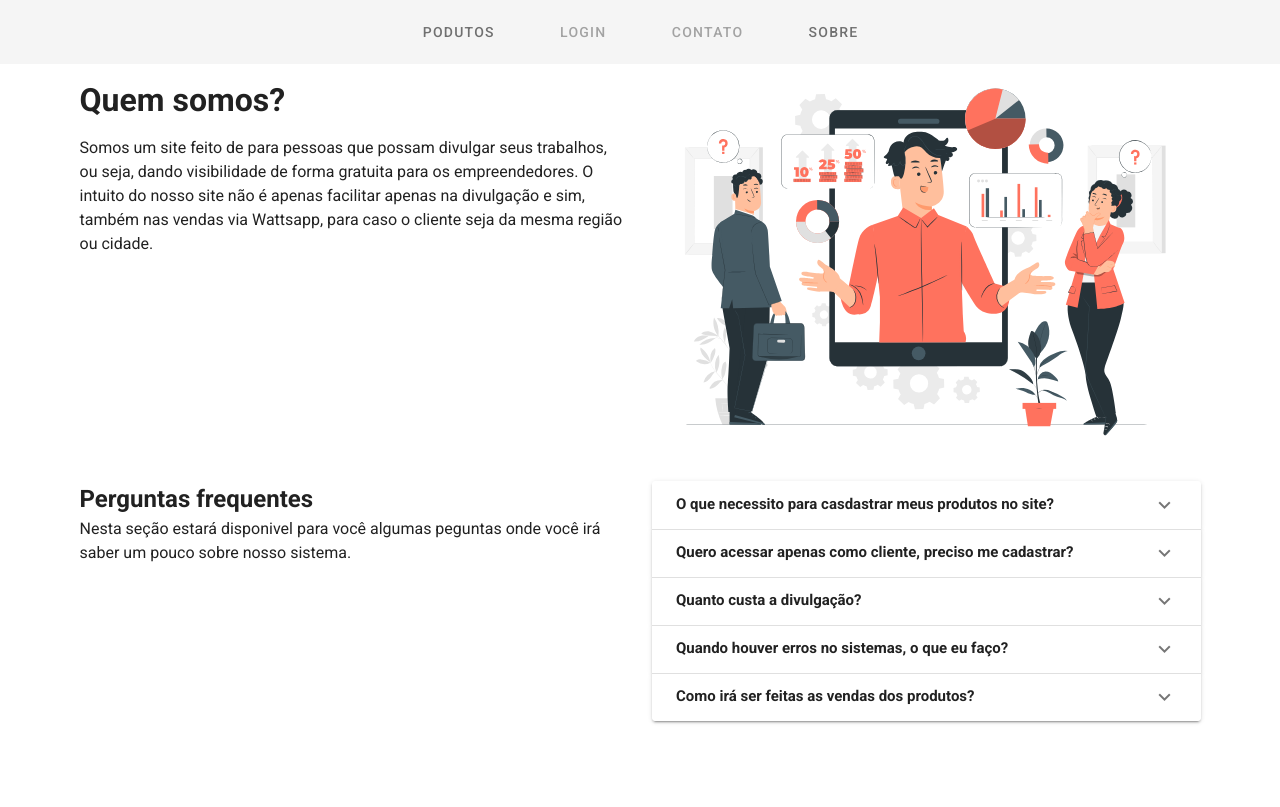
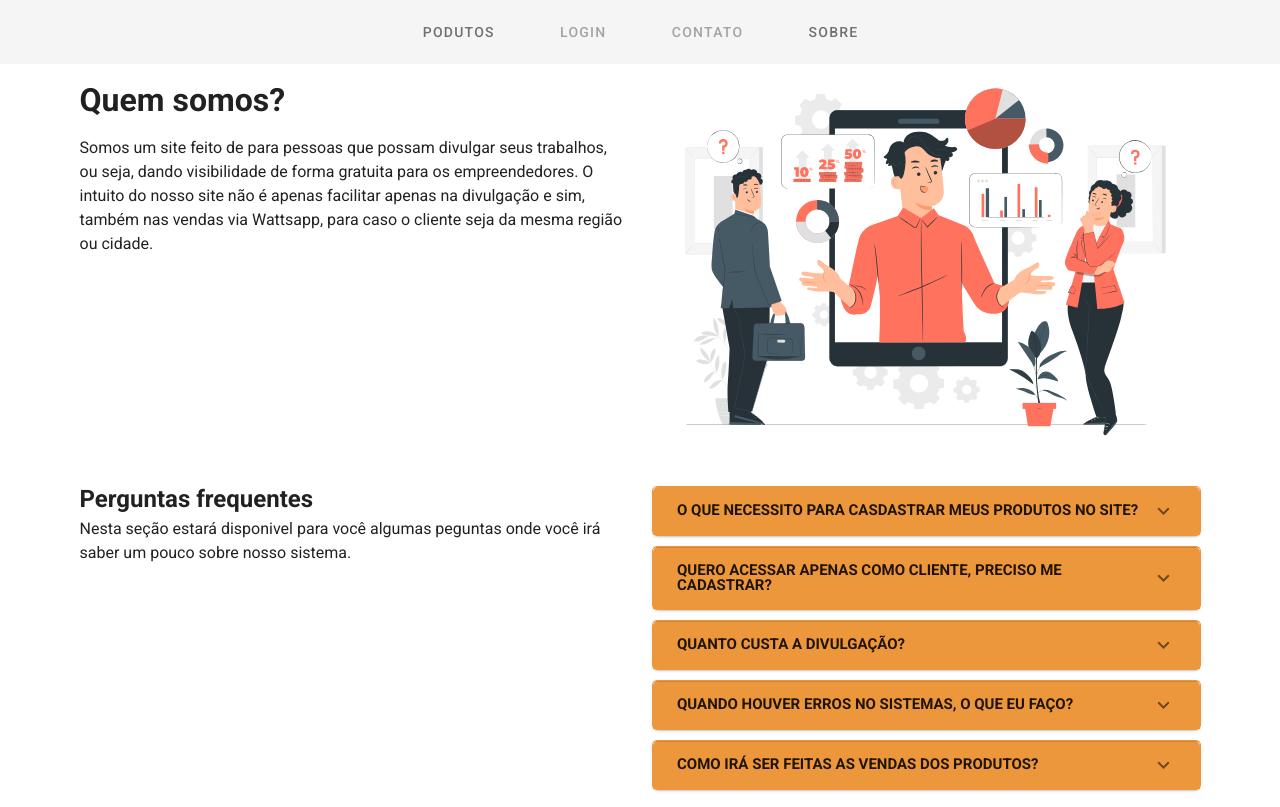
Before and after one commit to JoaoVitorLiberato/cardapio-digital-v1, a Vue app: page /about in a window 1280 px wide. Built offline with nearby package versions, Linux system fonts and the light colour scheme; what v-mask would draw is missing.

Commit message:
Ajustes no faq

```diff
--- /dev/null
+++ b/src/assets/styles/views/publicViews/about.styl
@@ -0,0 +1,6 @@
+.fix-painel-container
+  border-radius: 10px
+  .v-expansion-panel
+    margin: 5px 0
+    border-radius: 5px
+    border: 1px solid #ec973c
--- /dev/null
+++ b/src/data/faqs/about/questions.json
@@ -0,0 +1,22 @@
+[
+  {
+    "title": "O que necessito para casdastrar meus produtos no site?",
+    "response": "Você precisar cadastra-se em nosso site, após isso, seja feliz divulgando-os"
+  },
+  {
+    "title": "Quero acessar apenas como cliente, preciso me cadastrar?",
+    "response": "Não, Apenas os empreendedores precisam."
+  },
+  {
+    "title": "Quanto custa a divulgação?",
+    "response": "Nada, é gratuito!!"
+  },
+  {
+    "title": "Quando houver erros no sistemas, o que eu faço?",
+    "response": "em nossa página existe a parte de contato para pessoas não cadastrado, assim como a página de reclamações, apenas preencha o formulario e tente ser bem especifico para nossa equipe possa resolver o problema mais rápido possivel."
+  },
+  {
+    "title": "Como irá ser feitas as vendas dos produtos?",
+    "response": "Será feita diretamente via wattsapp apenas clicando no 'Eu Quero' dos cards onde irá ser direcionado para que você possa fazer sua venda."
+  }
+]
--- a/src/views/public/About.vue
+++ b/src/views/public/About.vue
@@ -60,20 +60,27 @@
           >
             <v-expansion-panels
               focusable
+              class="fix-painel-container"
             >
               <v-expansion-panel
-                v-for="({title, response}, index) in questions"
+                v-for="({title, response}, index) in require('@/data/faqs/about/questions.json')"
                 :key="`question-${index}`"
               >
-                <v-expansion-panel-header>
-                  <strong>
-                    {{ title }}
-                  </strong>
+                <v-expansion-panel-header
+                  color="#ec973c"
+                >
+                  <span
+                    class="text-uppercase font-weight-bold"
+                    v-text="title"
+                  />
                 </v-expansion-panel-header>
                 <v-expansion-panel-content
                   class=" py-2"
                 >
-                  {{ response }}
+                  <span
+                    class="font-weight-regular"
+                    v-text="response"
+                  />
                 </v-expansion-panel-content>
               </v-expansion-panel>
             </v-expansion-panels>
@@ -87,31 +94,9 @@
 <script>
   import { mixins } from "vue-class-component"
   import { Component } from "vue-property-decorator"
+  import "@/assets/styles/views/publicViews/about.styl"
 
   @Component({})
 
-  export default class About extends mixins() {
-    questions = [
-      {
-        title: "O que necessito para casdastrar meus produtos no site?",
-        response: "Você precisar cadastra-se em nosso site, após isso, seja feliz divulgando-os"
-      },
-      {
-        title: "Quero acessar apenas como cliente, preciso me cadastrar?",
-        response: "Não, Apenas os empreendedores precisam."
-      },
-      {
-        title: "Quanto custa a divulgação?",
-        response: "Nada, é gratuito!!"
-      },
-      {
-        title: "Quando houver erros no sistemas, o que eu faço?",
-        response: "em nossa página existe a parte de contato para pessoas não cadastrado, assim como a página de reclamações, apenas preencha o formulario e tente ser bem especifico para nossa equipe possa resolver o problema mais rápido possivel."
-      },
-            {
-        title: "Como irá ser feitas as vendas dos produtos?",
-        response: "Será feita diretamente via wattsapp apenas clicando no 'Eu Quero' dos cards onde irá ser direcionado para que você possa fazer sua venda."
-      },
-    ]
-  }
+  export default class About extends mixins() {}
 </script>
```
